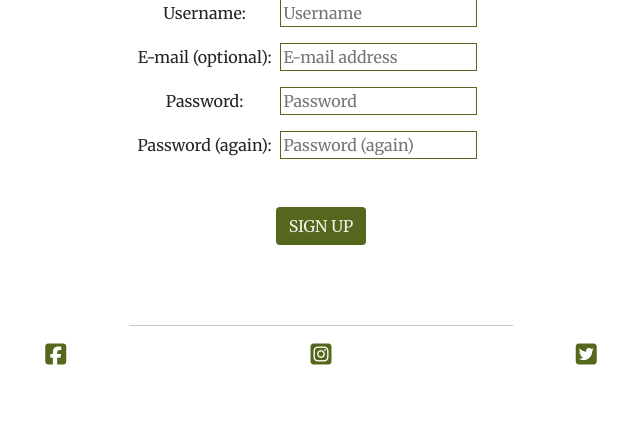
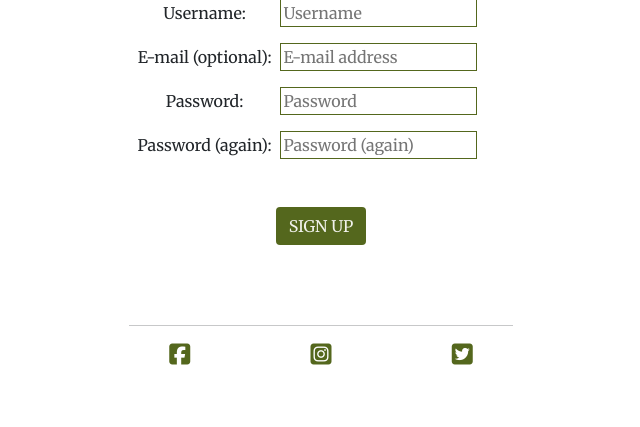
Before and after one commit to malinpalo/Tastebook, a Django app: page /account/signup/ in a window 1280 px wide. Shown: the part 335-762 px from the top of the page, without its empty margins (319-959 px from the left). Run offline with Django 3.2, Linux system fonts and the light colour scheme; some libraries are stand-ins or nearby versions; some web fonts are replaced.

Commit message:
Add media screen to footer

```diff
--- a/static/css/style.css
+++ b/static/css/style.css
@@ -255,4 +255,7 @@ footer {
 .home-box {
     margin: 4rem;
 }
+.social-media-icons {
+padding: 0 23rem;
 }
+}
```
